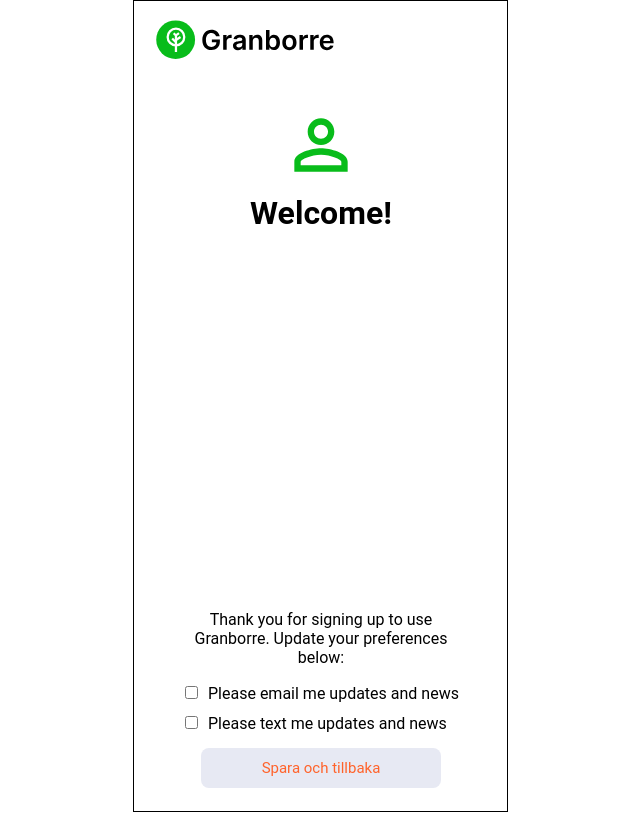
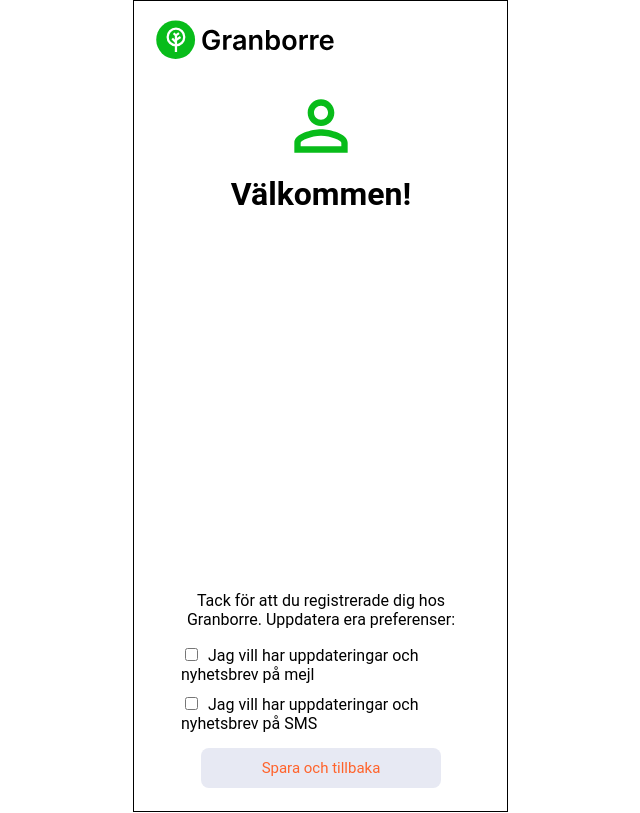
Before and after one commit to ma-chni/Granborre, a React (Create React App) app in the folder client/: page /profile in a window 1280 px wide. Shown: the whole page, without its empty margins (320-960 px from the left). Built offline with nearby package versions, Linux system fonts and the light colour scheme.

Commit message:
fixed mina skogar dropdown

```diff
--- a/client/src/components/Header/Header.js
+++ b/client/src/components/Header/Header.js
@@ -3,7 +3,7 @@ function Header() {
     return(
         <nav className="navbar navbar-dark bg-primary">
             <div className="row col-12 d-flex justify-content-center text-white">
-            <span className="h3">Register</span>
+            <span className="h3">Registrera</span>
             </div>
         </nav>
     )
--- a/client/src/components/LoginForm/LoginForm.js
+++ b/client/src/components/LoginForm/LoginForm.js
@@ -83,7 +83,7 @@ function LoginForm(props) {
             className="submit-btn"
             onClick={handleSubmitClick}
           >
-            Submit
+            Logga in
           </button>
         </form>
         <div
@@ -94,9 +94,9 @@ function LoginForm(props) {
           {state.successMessage}
         </div>
         <div className="message-box">
-          <span>Dont have an account? </span>
+          <span>Skapa konto? </span>
           <span className="loginText" onClick={() => redirectToRegister()}>
-            Register
+            Registrera
           </span>
         </div>
       </div>
--- a/client/src/components/Profile/Profile.js
+++ b/client/src/components/Profile/Profile.js
@@ -30,20 +30,19 @@ function Profile(props) {
           />
         </svg>
 
-        <h1 className="welcome-header">Welcome!</h1>
+        <h1 className="welcome-header">Välkommen!</h1>
       </div>
       <div className="profile-div">
         <p>
-          Thank you for signing up to use Granborre. Update your preferences
-          below:
+          Tack för att du registrerade dig hos Granborre. Uppdatera era preferenser:
         </p>
         <div className="preferences-check">
           <input type="checkbox" value="emails" />
-          Please email me updates and news
+          Jag vill har uppdateringar och nyhetsbrev på mejl
         </div>
         <div className="preferences-check">
           <input type="checkbox" value="texts" />
-          Please text me updates and news
+          Jag vill har uppdateringar och nyhetsbrev på SMS
         </div>
         <button
           type="submit"
```
Also changed, not shown: 2 other files (tests, documents, lock files or other folders).
